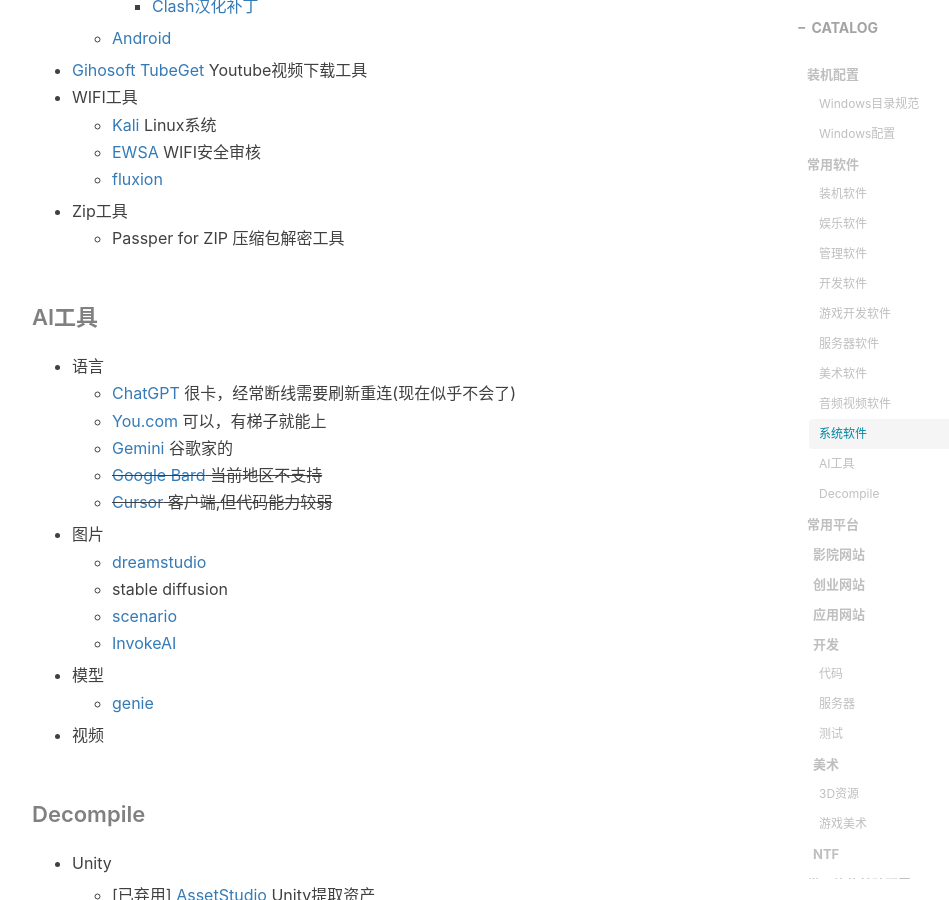
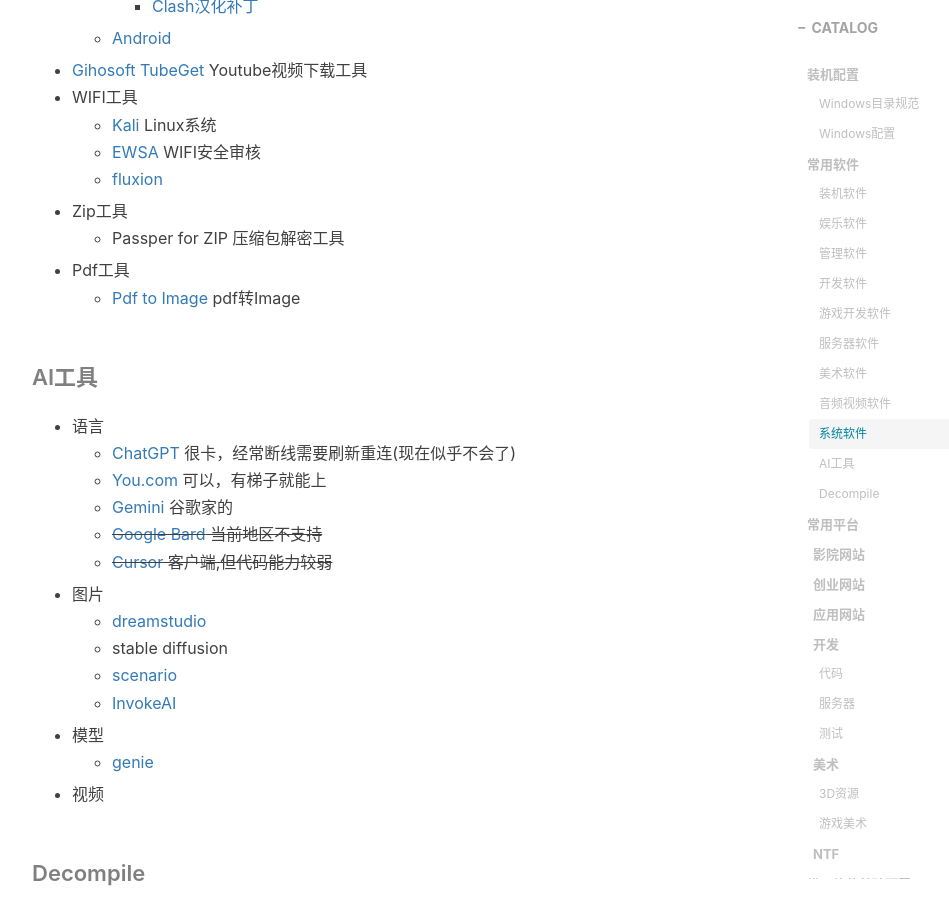
Before and after one commit to gumcstronger/gumcstronger.github.io, a Jekyll site: the page built from _posts/2022/2022-08-24-windows.md, in a window 1280 px wide and 900 px high, scrolled down 5634 px. Shown: the whole window, without its empty margins (233-1182 px from the left). Built offline with Jekyll 4.4.1, drawn with Linux system fonts in a browser that asks for light colours; comment, search, counter and statistics services are not loaded.

Commit message:
Update 2022-08-24-windows.md

```diff
--- a/_posts/2022/2022-08-24-windows.md
+++ b/_posts/2022/2022-08-24-windows.md
@@ -192,6 +192,8 @@
   - [fluxion](https://github.com/FluxionNetwork/fluxion)
 - Zip工具
   - Passper for ZIP 压缩包解密工具
+- Pdf工具
+  - [Pdf to Image](https://github.com/limingjie/pdf_to_image/releases/tag/v0.2) pdf转Image
 
 #### AI工具
 
```
Also changed, not shown: other parts of _posts/2022/2022-08-24-windows.md (+1 -0 lines).
